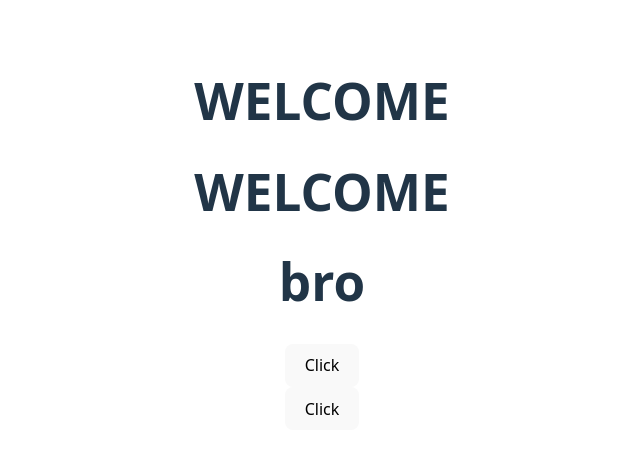
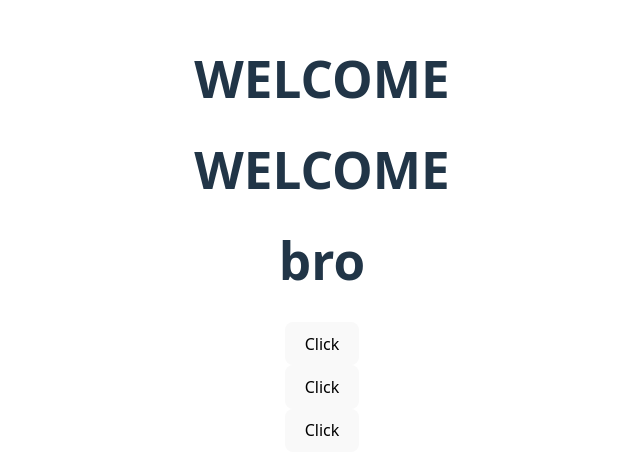
Before and after one commit to DEBAYUDHCHAKRABORTY/Explore-React, a React (Vite) app in the folder pankaj/react/pankaj/: page / in a window 1280 px wide. Shown: the part 166-640 px from the top of the page, without its empty margins (318-958 px from the left). Built offline with nearby package versions, Linux system fonts and the light colour scheme.

Commit message:
added new file

```diff
--- a/pankaj/react/pankaj/src/App.jsx
+++ b/pankaj/react/pankaj/src/App.jsx
@@ -5,6 +5,7 @@
 import Add from './components/sonu'
 import Greet from './greet'
 import Sum from './components/sum'
+import Multi from './components/multipal'
 
 function App() {
 
@@ -15,7 +16,7 @@
       <Add/>
       <Greet/>
       <Sum/>
-
+      <Multi/>
     </>
   )
 }
--- /dev/null
+++ b/pankaj/react/pankaj/src/components/multipal.jsx
@@ -0,0 +1,13 @@
+function Multi(){
+    function multipal(){
+        let a = 3
+        let b = 6
+        console.log(3*6);
+    }
+    return(
+        <div>
+            <button onClick={(multipal)}>Click</button>
+        </div>
+    )
+}
+export default Multi;
```
